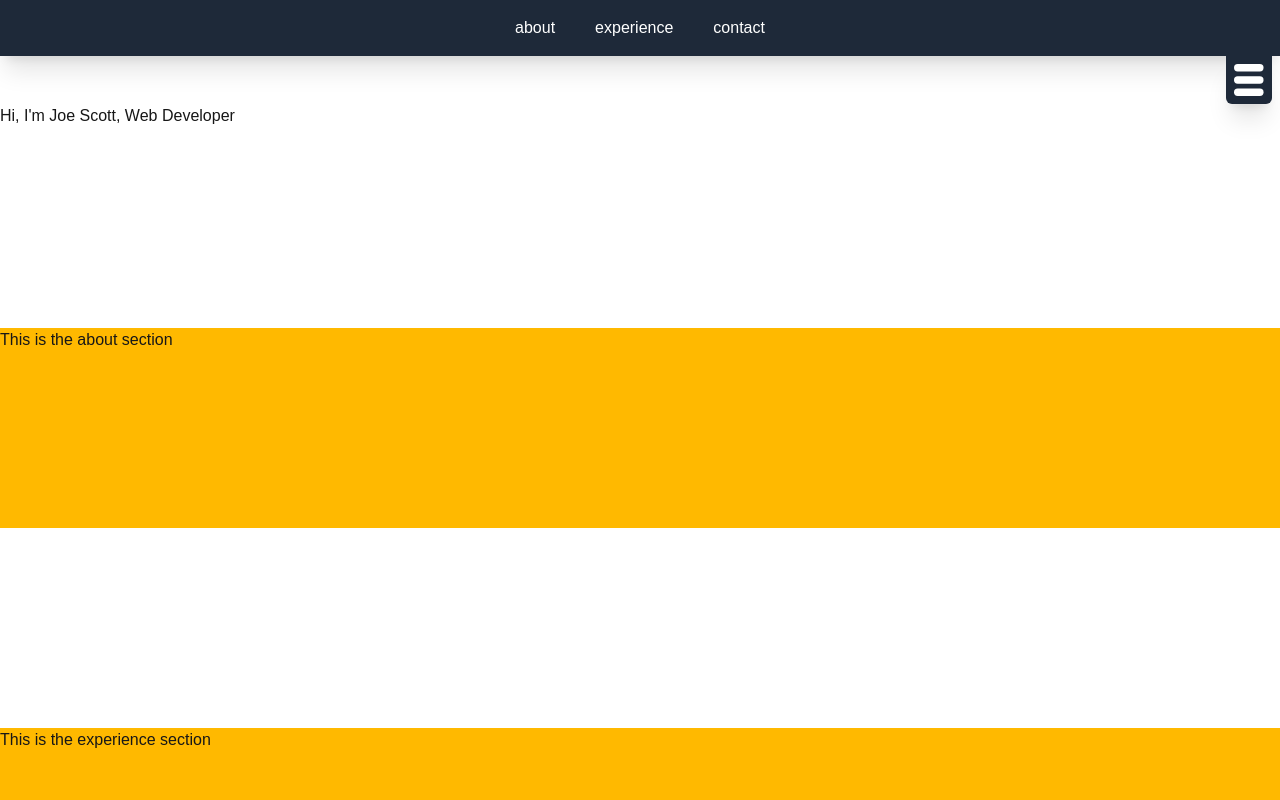
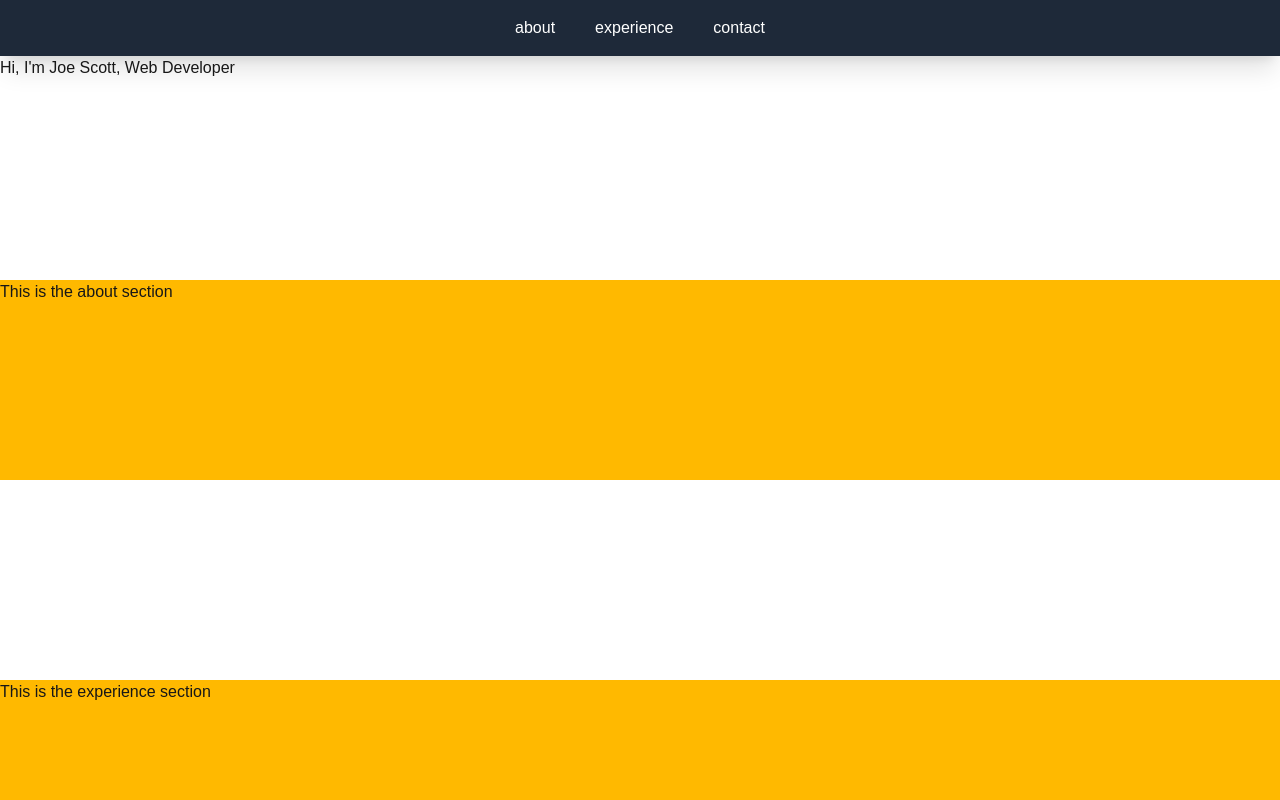
Before and after one commit to scottjoe1996/portfolio, a Next.js app: page / in a window 1280 px wide. Shown: the top 800 px of the page. Built offline with nearby package versions, Linux system fonts and the light colour scheme.

Commit message:
dropdown nav button appears after scrolling passed the navbar

```diff
--- a/components/navbar/drop-down-nav-button.tsx
+++ b/components/navbar/drop-down-nav-button.tsx
@@ -3,12 +3,10 @@ import HamburgerMenu from '../icons/hamburger-menu/hamburger-menu';
 
 const DropDownNavButton: React.FC<React.PropsWithChildren> = ({ children }) => {
   return (
-    <div className='flex justify-end pr-2'>
-      <nav className='ml-auto bg-gray-800 p-2 rounded-b-md shadow-xl'>
-        <HamburgerMenu size='2rem' />
-        {children}
-      </nav>
-    </div>
+    <nav className='fixed top-0 right-2 ml-auto bg-gray-800 p-2 rounded-b-md shadow-xl'>
+      <HamburgerMenu size='2rem' />
+      {children}
+    </nav>
   );
 };
 
--- a/components/navbar/navbar.tsx
+++ b/components/navbar/navbar.tsx
@@ -1,11 +1,32 @@
+'use client';
+
 import React from 'react';
 import DropDownNavButton from './drop-down-nav-button';
 
 const Navbar: React.FC<React.PropsWithChildren> = ({ children }) => {
+  const navBarRef = React.useRef<HTMLElement>(null);
+
+  const [showNavDropDown, setShowNavDropDown] = React.useState(false);
+
+  const onScroll = React.useCallback(() => {
+    if (navBarRef.current?.clientHeight && window.scrollY > navBarRef.current.clientHeight) {
+      setShowNavDropDown(true);
+    } else {
+      setShowNavDropDown(false);
+    }
+  }, []);
+
+  React.useEffect(() => {
+    window.addEventListener('scroll', onScroll);
+    return () => window.removeEventListener('scroll', onScroll);
+  }, [onScroll]);
+
   return (
     <>
-      <nav className='bg-gray-800 flex justify-center items-center p-4 w-full shadow-xl gap-10'>{children}</nav>
-      <DropDownNavButton />
+      <nav ref={navBarRef} className='bg-gray-800 flex justify-center items-center p-4 w-full shadow-xl gap-10'>
+        {children}
+      </nav>
+      {showNavDropDown && <DropDownNavButton />}
     </>
   );
 };
```
